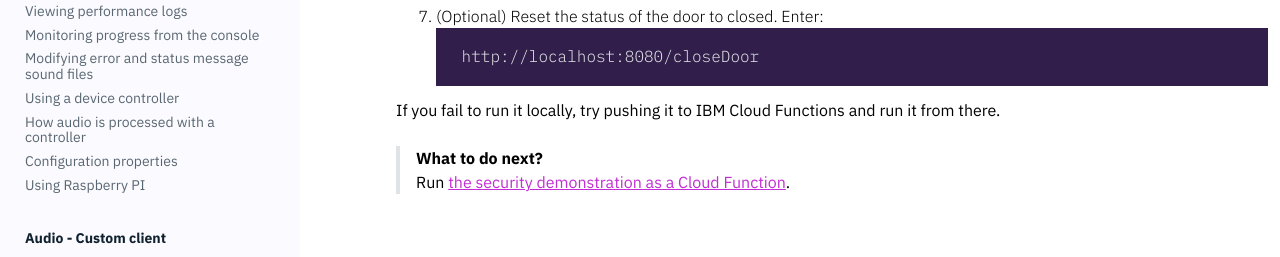
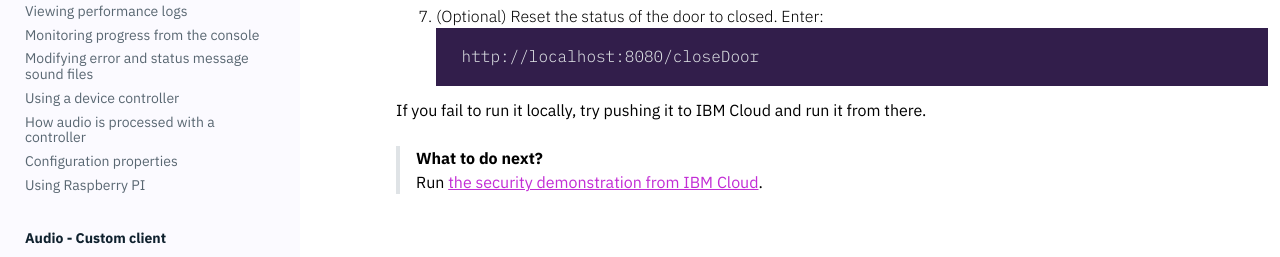
Before and after one commit to Watson-Personal-Assistant/developer, a Jekyll site: the page built from _content/knowledge/create-rule.md, in a window 1280 px wide. Shown: the part 1398-1655 px from the top of the page. Built offline with Jekyll 4.4.1, drawn with Linux system fonts in a browser that asks for light colours; some web fonts are replaced.

Commit message:
Change Cloud Function to IBM Cloud

````diff
--- a/_content/knowledge/create-rule.md
+++ b/_content/knowledge/create-rule.md
@@ -49,7 +49,7 @@ The function calls the `/knowledge/object` endpoint to set the `isOpen` paramete
     http://localhost:8080/closeDoor
 ```
 
-If you fail to run it locally, try pushing it to IBM Cloud Functions and run it from there.
+If you fail to run it locally, try pushing it to IBM Cloud and run it from there.
 
 > **What to do next?**<br/>
-Run [the security demonstration as a Cloud Function]({{site.baseurl}}/knowledge/create-cloudfunction/).
+Run [the security demonstration from IBM Cloud]({{site.baseurl}}/knowledge/create-cloudfunction/).
````
